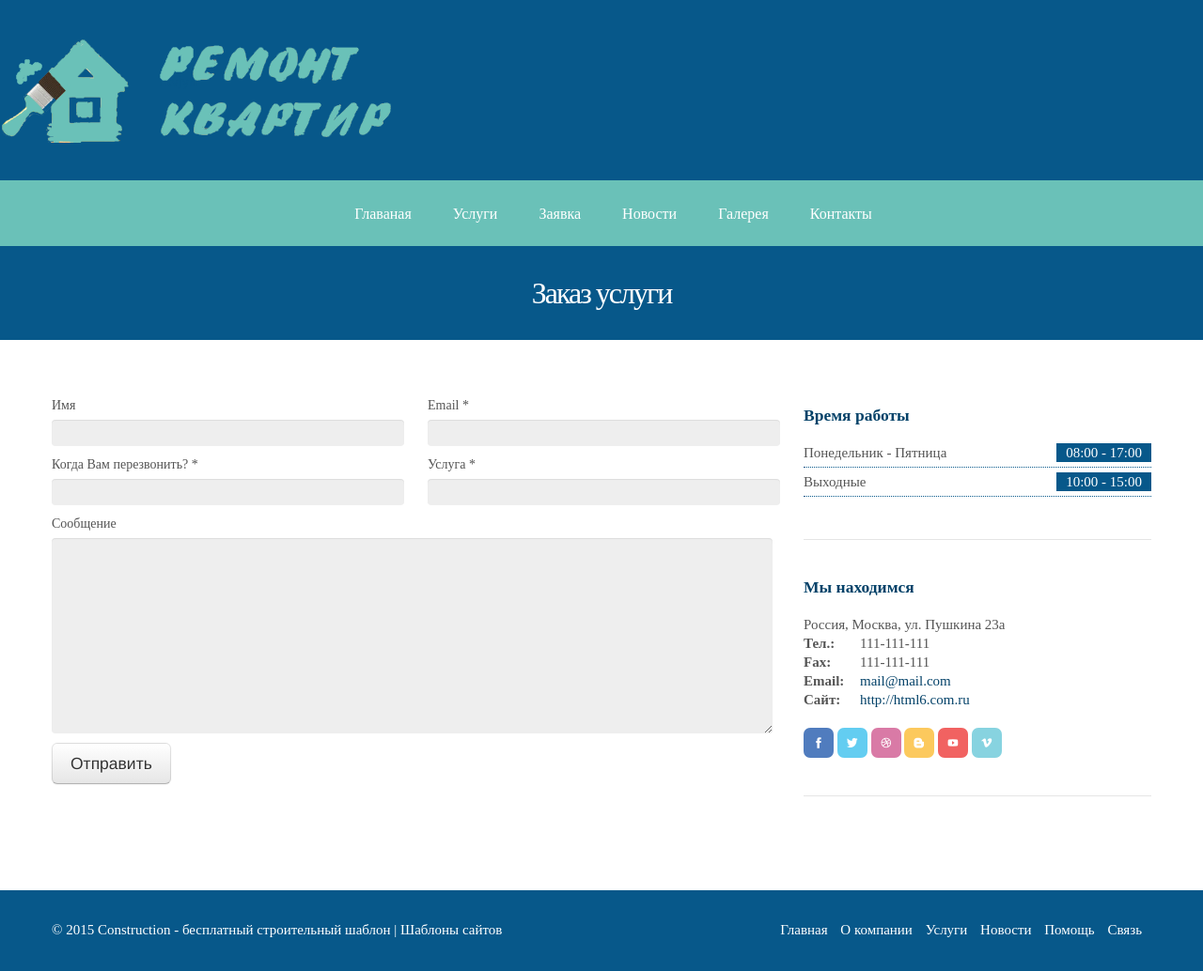
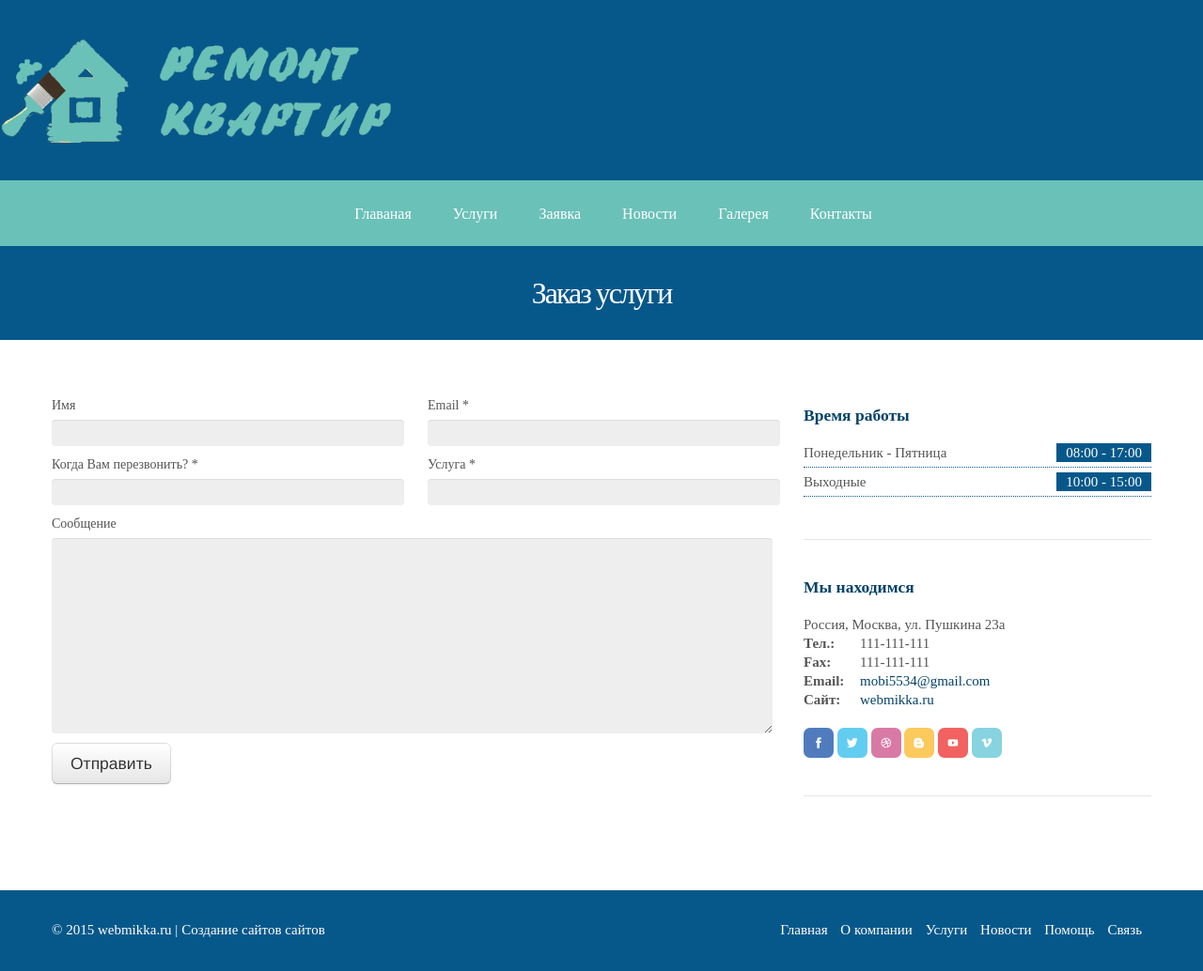
Before and after one commit to mobi5534/mobi5534-2.github.io, a plain HTML site: page zayavka.html in a window 1280 px wide. Shown: the whole page at 94% size. Drawn offline with Linux system fonts and the light colour scheme; a web font is replaced by a local one.

Commit message:
Initial commit

```diff
--- a/zayavka.html
+++ b/zayavka.html
@@ -3,7 +3,7 @@
 
 <head>
     <meta charset="utf-8">
-    <title>Construction - бесплатный строительный шаблон</title>
+    <title>Construction - строительный сайт</title>
     <meta name="viewport" content="width=device-width, initial-scale=1.0">
     <link href="css/html6.css" rel="stylesheet" type="text/css">
 
@@ -137,8 +137,8 @@
                             Россия, Москва, ул. Пушкина 23а
                         <span><strong>Тел.:</strong>111-111-111</span>
                             <span><strong>Fax:</strong>111-111-111</span>
-                            <span><strong>Email:</strong><a href="mailto:mail@mail.com">mail@mail.com</a></span>
-                            <span><strong>Сайт:</strong><a href="http://html6.com.ru">http://html6.com.ru</a></span>
+                            <span><strong>Email:</strong><a href="mobi5534@gmail.com">mobi5534@gmail.com</a></span>
+                            <span><strong>Сайт:</strong><a href="http://webmikka.ru">webmikka.ru</a></span>
                         </address>
 
                         <div class="social-icons">
@@ -169,7 +169,7 @@
         <div class="container">
             <div class="row">
                 <div class="span6">
-                    &copy; 2015 Construction - бесплатный строительный шаблон | <a href="http://html6.com.ru">Шаблоны сайтов</a>
+                    &copy; 2015 webmikka.ru | <a href="http://www.webmikka.ru">Создание сайтов сайтов</a>
                 </div>
                 <div class="span6">
                     <nav>
```
